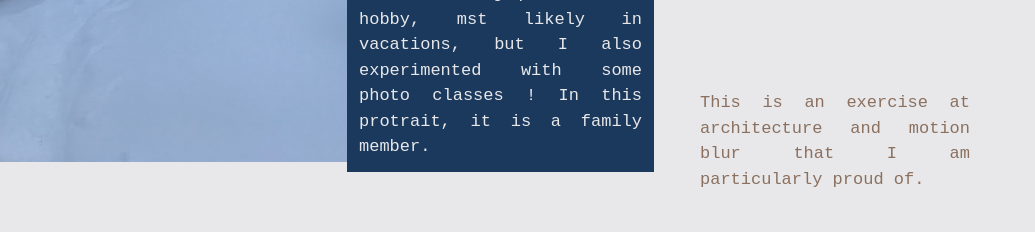
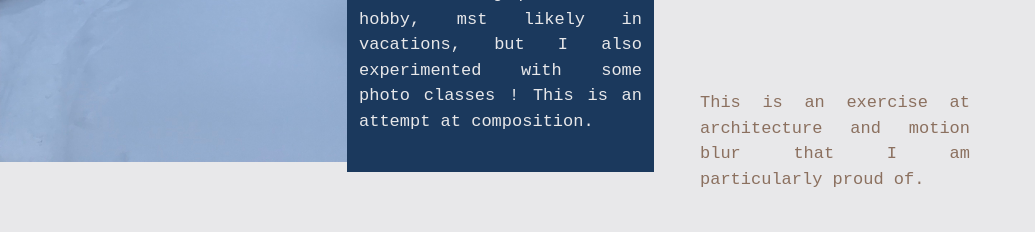
Before and after one commit to LisonKas/My_portfolio, a plain HTML site: page photography.html in a window 1280 px wide. Shown: the part 568-800 px from the top of the page, 0-1035 px from the left. Drawn offline with Linux system fonts and the light colour scheme; a web font is replaced by a local one.

Commit message:
waiting_phrase

```diff
--- a/photography.html
+++ b/photography.html
@@ -29,7 +29,7 @@
     <img src="./images/photography/exercise/Hirono_object_photo.jpg" class="absolute top-0 left-[1400px] w-[319px] h-[566px]"/>
     <div class="absolute bottom-[60px] left-[347px] w-[307px] h-[203px] bg-deepHarbor">
         <p class="font-kode font-medium text-seashellMilk text-[17px] p-3 text-justify">
-            I love taking photos as a hobby, mst likely in vacations, but I also experimented with some photo classes ! In this protrait, it is a family member.
+            I love taking photos as a hobby, mst likely in vacations, but I also experimented with some photo classes ! This is an attempt at composition.
         </p>
     </div>
     <p class="font-kode font-medium text-fadedTerra text-[17px] text-justify absolute bottom-10 left-[700px] w-[270px]">
```
